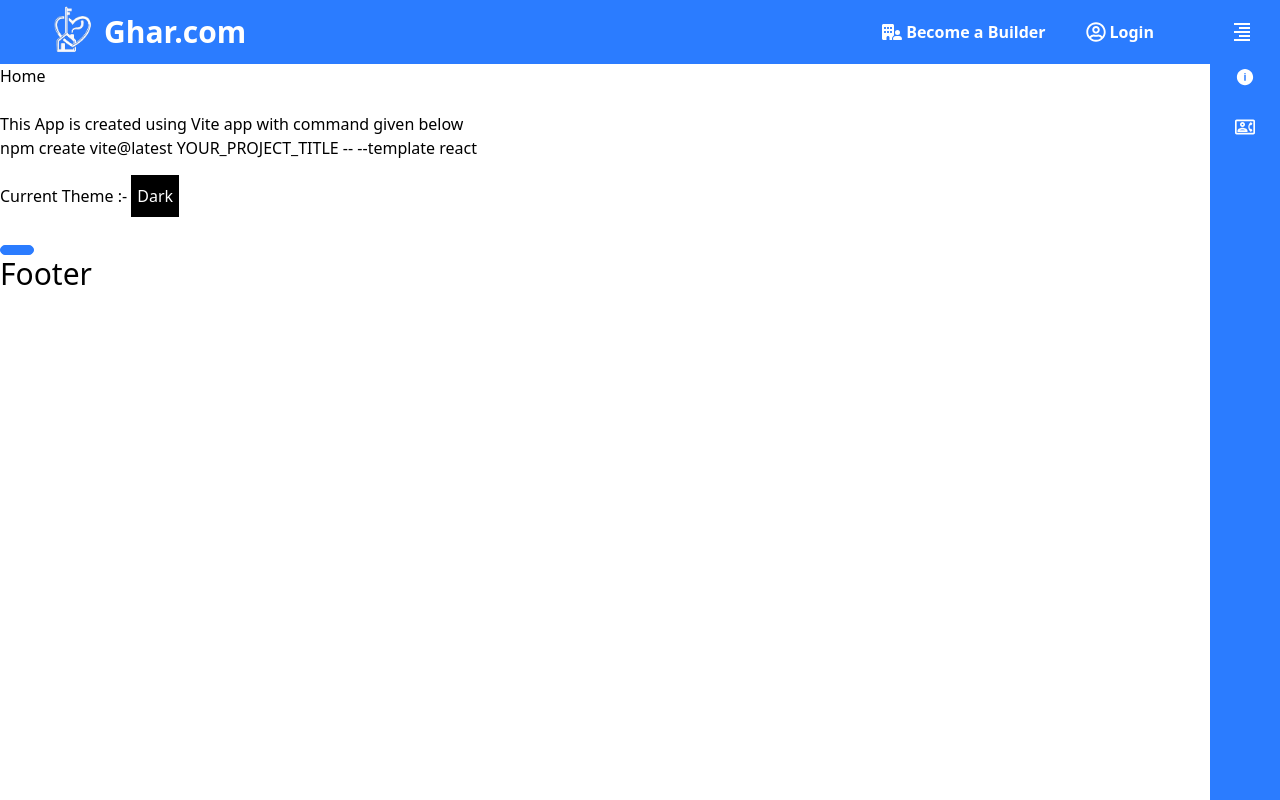
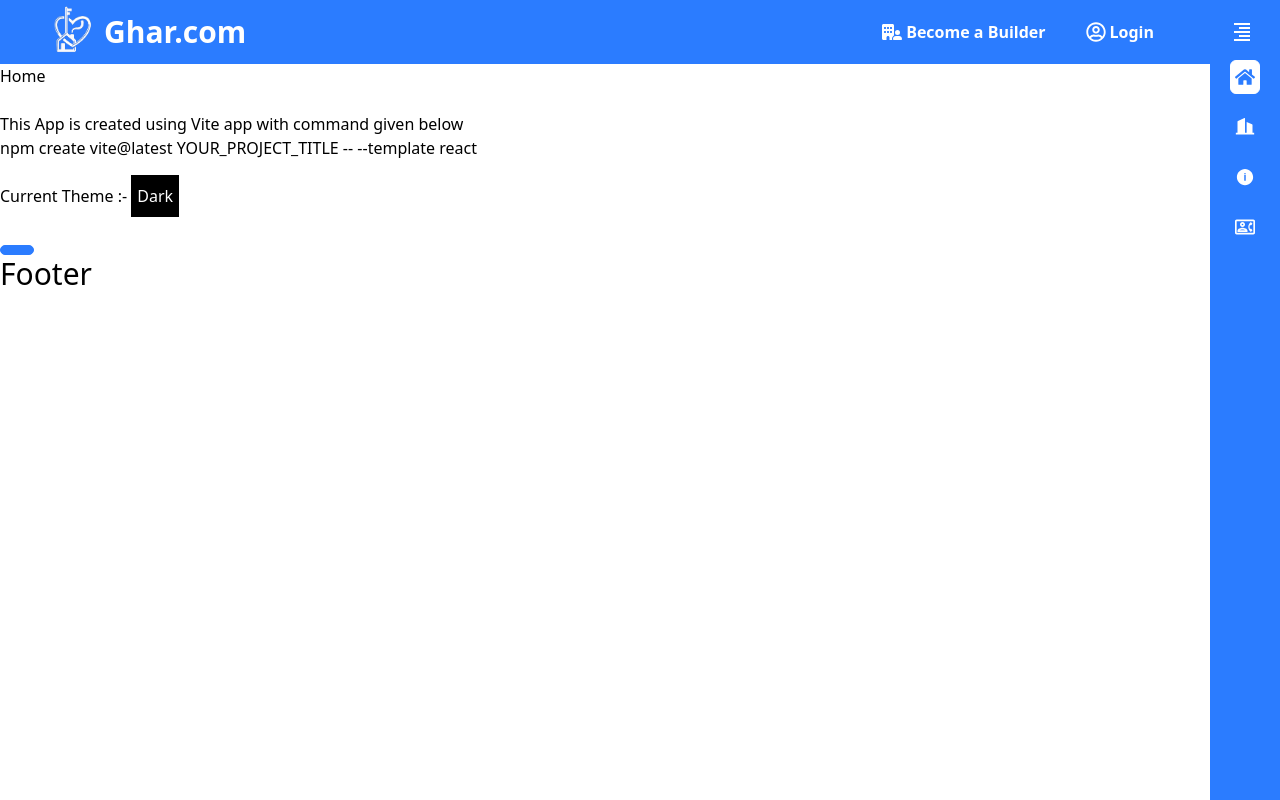
Before and after one commit to dhruv-p-prajapati/Ghar.com, a React (Vite) app: page / in a window 1280 px wide. Built offline with nearby package versions, Linux system fonts and the light colour scheme.

Commit message:
[REFACTOR]: added private and protected routing

```diff
--- a/src/components/layout/navbar/LinkData.jsx
+++ b/src/components/layout/navbar/LinkData.jsx
@@ -3,8 +3,27 @@ import { MdOutlineContactPhone } from "react-icons/md";
 import { CiBookmarkCheck } from "react-icons/ci";
 import { TbBuildingCommunity } from "react-icons/tb";
 import { MdOutlineSell } from "react-icons/md";
+import { RiBuilding2Fill } from "react-icons/ri";
+import { FaUserAlt } from "react-icons/fa";
+import { TbHomeDown } from "react-icons/tb";
+import { MdOutlineAddHomeWork } from "react-icons/md";
+import { MdPendingActions } from "react-icons/md";
+import { TiTick } from "react-icons/ti";
+import { HiUsers } from "react-icons/hi";
+import { SiCodereview } from "react-icons/si";
+import { FaHome } from "react-icons/fa";
 
 export const publicLinks = [
+  {
+    label: "Home",
+    slug: "/",
+    icon: <FaHome />
+  },
+  {
+    label: "All Products",
+    slug: "/all-products",
+    icon: <RiBuilding2Fill />
+  },
   {
     label: "About",
     slug: "/about",
@@ -19,18 +38,18 @@ export const publicLinks = [
 
 export const userLinks = [
   {
-    label: "login",
-    slug: "/login",
-    icon: <CiBookmarkCheck />
+    label: "Home",
+    slug: "/user",
+    icon: <FaHome />
   },
   {
-    label: "builder registration",
-    slug: "/builder/register",
-    icon: <CiBookmarkCheck />
+    label: "Profile",
+    slug: "/user-profile",
+    icon: <FaUserAlt />
   },
   {
-    label: "My Wishlist",
-    slug: "/wishlist",
+    label: "Saved Properties",
+    slug: "/saved-properties",
     icon: <CiBookmarkCheck />
   },
   {
@@ -47,51 +66,66 @@ export const userLinks = [
     label: "Properties for Sell",
     slug: "/for-sell",
     icon: <MdOutlineSell />
+  },
+  {
+    label: "Owned Properties",
+    slug: "/owned-properties",
+    icon: <TbHomeDown />
   }
 ];
 
 export const builderLinks = [
   {
     label: "Home",
-    slug: "/builder/home",
-    icon: ""
+    slug: "/builder",
+    icon: <FaHome />
+  },
+  {
+    label: "Pending Requests",
+    slug: "/builder-pending-request",
+    icon: <MdPendingActions />
+  },
+  {
+    label: "Accepted Request",
+    slug: "/builder-accepted-request",
+    icon: <TiTick />
+  },
+  {
+    label: "Create new Property",
+    slug: "/create-property",
+    icon: <MdOutlineAddHomeWork />
   },
   {
     label: "Listed Properties",
     slug: "/builder-property",
-    icon: ""
-  },
-  {
-    label: "Pending Requests",
-    slug: "/builder-pending-request",
-    icon: ""
-  },
-  {
-    label: "Accepted Request",
-    slug: "/builder-accepted-request",
-    icon: ""
+    icon: <TbBuildingCommunity />
   },
   {
     label: "Profile",
     slug: "/builder-profile",
-    icon: ""
+    icon: <FaUserAlt />
   }
 ];
 
 export const adminLinks = [
   {
+    label: "Home",
+    slug: "/admin",
+    icon: <FaHome />
+  },
+  {
     label: "users",
     slug: "/admin-users",
-    icon: ""
+    icon: <HiUsers />
   },
   {
     label: "Properties",
     slug: "/admin-properties",
-    icon: ""
+    icon: <TbBuildingCommunity />
   },
   {
     label: "Review Property Request",
     slug: "/admin-review-request",
-    icon: ""
+    icon: <SiCodereview />
   }
 ];
--- a/src/components/pages/ErrorPage/ErrorPage.jsx
+++ b/src/components/pages/ErrorPage/ErrorPage.jsx
@@ -8,7 +8,7 @@ const ErrorPage = () => {
   const { isAuth, user, builder, admin } = useSelector((state) => state.role);
 
   const handleClick = () => {
-    user ? navigate("/") : builder ? navigate("/builder/home") : admin ? navigate("/admin/home") : navigate("/");
+    user ? navigate("/user") : builder ? navigate("/builder") : admin ? navigate("/admin") : navigate("/");
   };
   return (
     <div className="flex flex-col justify-center items-center min-h-screen">
--- /dev/null
+++ b/src/components/pages/home/HomeAdmin.jsx
@@ -0,0 +1,7 @@
+import React from "react";
+
+const HomeAdmin = () => {
+  return <div>HomeAdmin</div>;
+};
+
+export default HomeAdmin;
--- /dev/null
+++ b/src/components/pages/home/HomeBuilder.jsx
@@ -0,0 +1,7 @@
+import React from "react";
+
+const HomeBuilder = () => {
+  return <div>HomeBuilder</div>;
+};
+
+export default HomeBuilder;
--- /dev/null
+++ b/src/components/pages/home/HomeUser.jsx
@@ -0,0 +1,7 @@
+import React from "react";
+
+const HomeUser = () => {
+  return <div>HomeUser</div>;
+};
+
+export default HomeUser;
--- a/src/components/pages/login/Login.jsx
+++ b/src/components/pages/login/Login.jsx
@@ -1,12 +1,12 @@
 import { Form, Formik } from "formik";
-import React from "react";
+import React, { useEffect } from "react";
 import { Button, Input } from "../../common";
 import * as yup from "yup";
 import { setRole } from "../../../redux/actions/roleAction";
 import { toast } from "react-toastify";
 import { findBuilder, findUser } from "../../../utils/axiosGloableInstance";
-import { useDispatch } from "react-redux";
-import { NavLink } from "react-router-dom";
+import { useDispatch, useSelector } from "react-redux";
+import { NavLink, useNavigate } from "react-router-dom";
 
 const loginSchema = yup.object({
   role: yup.string().required("*required").oneOf(["user", "admin", "builder"], "*Please select a valid role"),
@@ -15,7 +15,9 @@ const loginSchema = yup.object({
 });
 
 const Login = () => {
+  const navigate = useNavigate();
   const dispatch = useDispatch();
+  const { isAuth, user, builder, admin } = useSelector((state) => state.role);
 
   const handleSubmit = async (values, { resetForm }) => {
     const { role, email, password } = values;
@@ -57,6 +59,10 @@ const Login = () => {
 
     resetForm();
   };
+
+  useEffect(() => {
+    user ? navigate("/user") : builder ? navigate("/builder") : admin ? navigate("/admin") : null;
+  });
 
   return (
     <Formik
--- a/src/components/pages/register/RegisterBuilder.jsx
+++ b/src/components/pages/register/RegisterBuilder.jsx
@@ -5,7 +5,7 @@ import * as yup from "yup";
 import { getBuilders, getUsers, registerBuilder } from "../../../utils/axiosGloableInstance";
 import { toast } from "react-toastify";
 import { NavLink, useNavigate } from "react-router-dom";
-import { useDispatch } from "react-redux";
+import { useDispatch, useSelector } from "react-redux";
 import { setRole } from "../../../redux/actions/roleAction";
 import { setLoader } from "../../../redux/actions/appAction";
 
@@ -42,6 +42,8 @@ const builderSchema = yup.object({
 const RegisterBuilder = () => {
   const navigate = useNavigate();
   const dispatch = useDispatch();
+
+  const { isAuth, user, builder, admin } = useSelector((state) => state.role);
 
   const [users, setUsers] = useState([]);
   const [builders, setBuilders] = useState([]);
@@ -98,6 +100,8 @@ const RegisterBuilder = () => {
   };
 
   useEffect(() => {
+    user ? navigate("/user") : builder ? navigate("/builder") : admin ? navigate("/admin") : null;
+
     (async () => {
       const { data: usersData, error: userError } = await getUsers();
       const { data: buildersData, error: buildersError } = await getBuilders();
--- a/src/components/pages/register/RegisterUser.jsx
+++ b/src/components/pages/register/RegisterUser.jsx
@@ -2,7 +2,7 @@ import { Form, Formik } from "formik";
 import React, { useEffect, useState } from "react";
 import { Button, Input } from "../../common";
 import { NavLink, useNavigate } from "react-router-dom";
-import { useDispatch } from "react-redux";
+import { useDispatch, useSelector } from "react-redux";
 import { getBuilders, getUsers, registerUser } from "../../../utils/axiosGloableInstance";
 import * as yup from "yup";
 import { setLoader } from "../../../redux/actions/appAction";
@@ -35,6 +35,8 @@ const userSchema = yup.object({
 const RegisterUser = () => {
   const navigate = useNavigate();
   const dispatch = useDispatch();
+
+  const { isAuth, user, builder, admin } = useSelector((state) => state.role);
 
   const [users, setUsers] = useState([]);
   const [builders, setBuilders] = useState([]);
@@ -83,6 +85,8 @@ const RegisterUser = () => {
   };
 
   useEffect(() => {
+    user ? navigate("/user") : builder ? navigate("/builder") : admin ? navigate("/admin") : null;
+
     (async () => {
       const { data: usersData, error: usersError } = await getUsers();
       const { data: buildersData, error: buildersError } = await getBuilders();
--- a/src/routes/Routes.jsx
+++ b/src/routes/Routes.jsx
@@ -1,5 +1,12 @@
 import React from "react";
 import { createBrowserRouter } from "react-router-dom";
+import AuthCheckUser from "../utils/authCheckProtectedRoutes/AuthCheckUser";
+import { useSelector } from "react-redux";
+import HomeUser from "../components/pages/home/HomeUser";
+import AuthCheckBuilder from "../utils/authCheckProtectedRoutes/AuthCheckBuilder";
+import AuthCheckAdmin from "../utils/authCheckProtectedRoutes/AuthCheckAdmin";
+import HomeAdmin from "../components/pages/home/HomeAdmin";
+import HomeBuilder from "../components/pages/home/HomeBuilder";
 const Layout = React.lazy(() => import("../components/layout/layout/Layout"));
 const RegisterBuilder = React.lazy(() => import("../components/pages/register/RegisterBuilder"));
 const RegisterUser = React.lazy(() => import("../components/pages/register/RegisterUser"));
@@ -10,6 +17,8 @@ const Login = React.lazy(() => import("../components/pages/login/Login"));
 const ErrorPage = React.lazy(() => import("./../components/pages/ErrorPage/ErrorPage"));
 
 const Routes = () => {
+  const { user, builder, admin } = useSelector((state) => state.role);
+
   return createBrowserRouter([
     {
       path: "/",
@@ -32,6 +41,33 @@ const Routes = () => {
           element: <RegisterBuilder />
         },
         {
+          element: <AuthCheckUser isAuth={user !== null ? true : false} />,
+          children: [
+            {
+              path: "user",
+              element: <HomeUser />
+            }
+          ]
+        },
+        {
+          element: <AuthCheckBuilder isAuth={builder !== null ? true : false} />,
+          children: [
+            {
+              path: "builder",
+              element: <HomeBuilder />
+            }
+          ]
+        },
+        {
+          element: <AuthCheckAdmin isAuth={admin !== null ? true : false} />,
+          children: [
+            {
+              path: "admin",
+              element: <HomeAdmin />
+            }
+          ]
+        },
+        {
           path: "admin",
           element: (
             <CheckAuthentication>
--- /dev/null
+++ b/src/utils/authCheckProtectedRoutes/AuthCheckAdmin.jsx
@@ -0,0 +1,8 @@
+import React from "react";
+import { Navigate, Outlet } from "react-router";
+
+const AuthCheckAdmin = ({ isAuth }) => {
+  return isAuth ? <Outlet /> : <Navigate to="/login" />;
+};
+
+export default AuthCheckAdmin;
--- /dev/null
+++ b/src/utils/authCheckProtectedRoutes/AuthCheckBuilder.jsx
@@ -0,0 +1,8 @@
+import React from "react";
+import { Navigate, Outlet } from "react-router";
+
+const AuthCheckBuilder = ({ isAuth }) => {
+  return isAuth ? <Outlet /> : <Navigate to="/login" />;
+};
+
+export default AuthCheckBuilder;
--- /dev/null
+++ b/src/utils/authCheckProtectedRoutes/AuthCheckUser.jsx
@@ -0,0 +1,8 @@
+import React from "react";
+import { Navigate, Outlet } from "react-router";
+
+const AuthCheckUser = ({ isAuth }) => {
+  return isAuth ? <Outlet /> : <Navigate to="/login" />;
+};
+
+export default AuthCheckUser;
```
